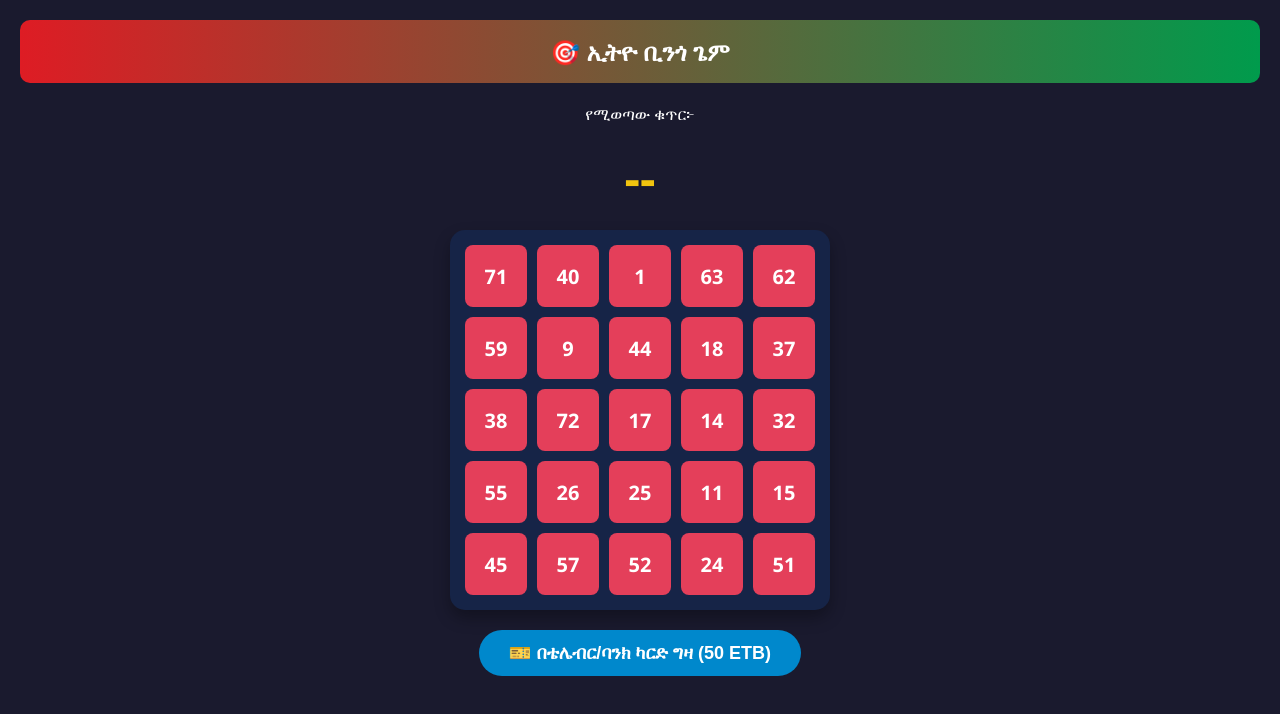
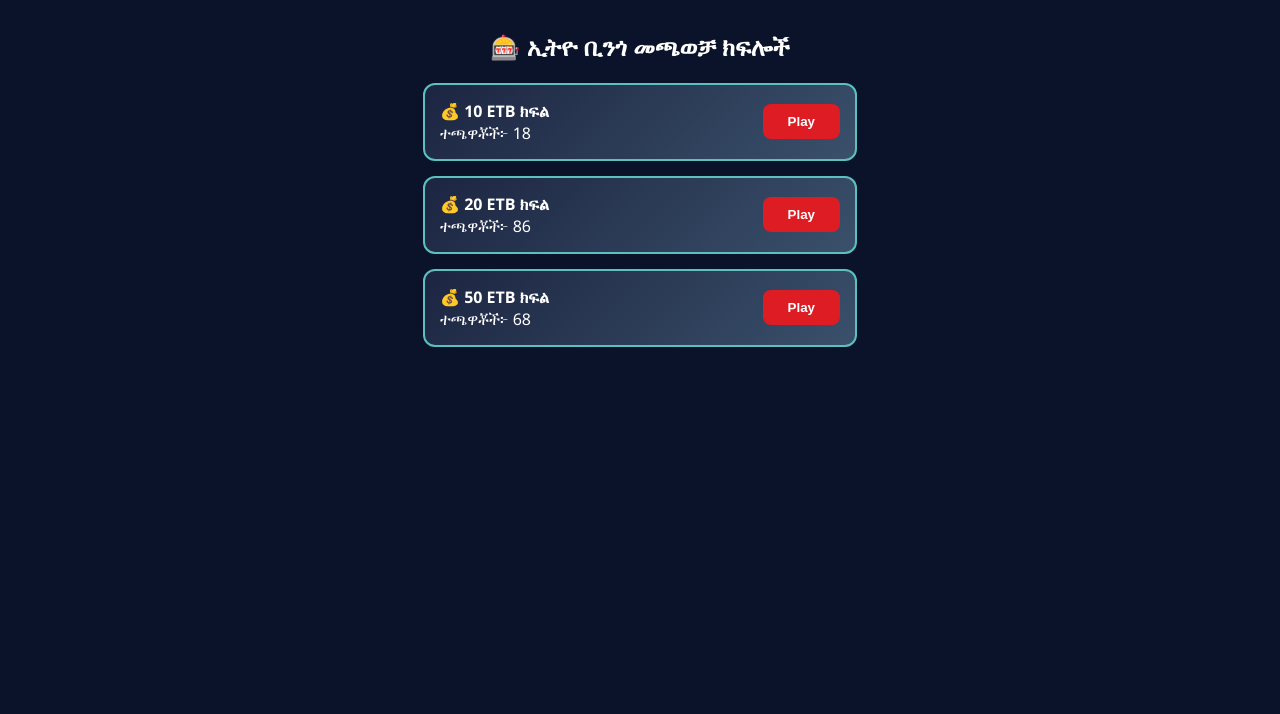
Before and after one commit to lemak436-crypto/Ethio-bingo-game, a website: page public/index.html in a window 1280 px wide. Drawn offline with Linux system fonts and the light colour scheme.

Commit message:
Update index.html

```diff
--- a/public/index.html
+++ b/public/index.html
@@ -3,105 +3,178 @@
 <head>
     <meta charset="UTF-8">
     <meta name="viewport" content="width=device-width, initial-scale=1.0">
-    <title>ኢትዮ ቢንጎ ጌም - Ethio Bingo</title>
+    <title>ኢትዮ ቢንጎ ጌም - Mini App</title>
     <style>
         body {
-            font-family: 'Segoe UI', Tahoma, Geneva, Verdana, sans-serif;
-            background-color: #1a1a2e;
-            color: #fff;
+            font-family: 'Segoe UI', Arial, sans-serif;
+            background-color: #0b132b;
+            color: #ffffff;
             text-align: center;
             margin: 0;
-            padding: 20px;
+            padding: 10px;
         }
-        .header {
-            background: linear-gradient(90deg, #de1c24, #009b4c);
+        /* የክፍሎች (Lobby) ዲዛይን */
+        .lobby-container { display: block; }
+        .game-container { display: none; }
+
+        .room-card {
+            background: linear-gradient(135deg, #1c2541, #3a506b);
+            margin: 15px auto;
             padding: 15px;
-            border-radius: 10px;
-            font-size: 24px;
+            border-radius: 12px;
+            max-width: 400px;
+            display: flex;
+            justify-content: space-between;
+            align-items: center;
+            border: 2px solid #5bc0be;
+        }
+        .room-info { text-align: left; }
+        .play-btn {
+            background-color: #de1c24;
+            color: white;
+            border: none;
+            padding: 10px 25px;
             font-weight: bold;
-            margin-bottom: 20px;
+            border-radius: 8px;
+            cursor: pointer;
         }
-        .bingo-board {
+        /* የቢንጎ ጨዋታ ሰሌዳ ዲዛይን */
+        .bingo-grid {
             display: grid;
             grid-template-columns: repeat(5, 1fr);
-            gap: 10px;
-            max-width: 350px;
-            margin: 0 auto;
-            background-color: #162447;
-            padding: 15px;
-            border-radius: 15px;
-            box-shadow: 0 8px 16px rgba(0,0,0,0.3);
+            gap: 5px;
+            max-width: 360px;
+            margin: 15px auto;
+            background-color: #1c2541;
+            padding: 10px;
+            border-radius: 10px;
         }
         .cell {
-            background-color: #e43f5a;
+            background-color: #3a506b;
             aspect-ratio: 1;
             display: flex;
             align-items: center;
             justify-content: center;
-            font-size: 20px;
+            font-size: 18px;
             font-weight: bold;
-            border-radius: 8px;
+            border-radius: 5px;
             cursor: pointer;
-            transition: 0.3s;
         }
-        .cell.marked {
-            background-color: #009b4c;
-            transform: scale(0.95);
-        }
-        .btn-deposit {
-            background-color: #0088cc;
-            color: white;
-            border: none;
-            padding: 12px 30px;
-            font-size: 18px;
-            border-radius: 25px;
-            margin-top: 20px;
-            cursor: pointer;
+        .cell.called { background-color: #009b4c; color: white; }
+        .current-call {
+            font-size: 50px;
+            color: #f1c40f;
             font-weight: bold;
-        }
-        .current-number {
-            font-size: 48px;
-            color: #f1c40f;
-            margin: 20px 0;
-            font-weight: bold;
+            margin: 10px 0;
         }
     </style>
 </head>
 <body>
 
-    <div class="header">🎯 ኢትዮ ቢንጎ ጌም</div>
-
-    <div class="status">የሚወጣው ቁጥር፦</div>
-    <div class="current-number" id="lucky-number">--</div>
-
-    <div class="bingo-board" id="board">
-        <!-- የቢንጎ ቁጥሮች በጃቫስክሪፕት እዚህ ይገባሉ -->
+    <!-- 1. የሎቢ (የመጫወቻ ክፍሎች) ገጽ -->
+    <div id="lobby" class="lobby-container">
+        <h2>🎰 ኢትዮ ቢንጎ መጫወቻ ክፍሎች</h2>
+        <div class="room-card">
+            <div class="room-info">
+                <strong>💰 10 ETB ክፍል</strong><br>
+                <span>ተጫዋቾች፦ 18</span>
+            </div>
+            <button class="play-btn" onclick="enterRoom(10)">Play</button>
+        </div>
+        <div class="room-card">
+            <div class="room-info">
+                <strong>💰 20 ETB ክፍል</strong><br>
+                <span>ተጫዋቾች፦ 86</span>
+            </div>
+            <button class="play-btn" onclick="enterRoom(20)">Play</button>
+        </div>
+        <div class="room-card">
+            <div class="room-info">
+                <strong>💰 50 ETB ክፍል</strong><br>
+                <span>ተጫዋቾች፦ 68</span>
+            </div>
+            <button class="play-btn" onclick="enterRoom(50)">Play</button>
+        </div>
     </div>
 
-    <button class="btn-deposit" onclick="buyCard()">🎫 በቴሌብር/ባንክ ካርድ ግዛ (50 ETB)</button>
+    <!-- 2. የውስጥ ጨዋታ መጫወቻ ገጽ -->
+    <div id="game-room" class="game-container">
+        <h3 id="room-title">ክፍል፦ 10 ETB</h3>
+        <div>የሚወጣው ቁጥር፦</div>
+        <div class="current-call" id="call-number">--</div>
+
+        <div class="bingo-grid" id="bingo-board"></div>
+        <button class="play-btn" style="background-color:#009b4c; width:80%;" onclick="checkBingo()">BINGO!</button>
+        <br><br>
+        <button class="play-btn" style="background-color:#7f8c8d;" onclick="leaveRoom()">ውጣ (Leave)</button>
+    </div>
 
     <script>
-        // የቢንጎ ሰሌዳ በዘፈቀደ ቁጥሮች መሥሪያ
-        const board = document.getElementById('board');
-        const usedNumbers = new Set();
+        let currentRoomStake = 0;
+        const boardNumbers = [];
 
+        function enterRoom(stake) {
+            currentRoomStake = stake;
+            document.getElementById('lobby').style.display = 'none';
+            document.getElementById('game-room').style.display = 'block';
+            document.getElementById('room-title').innerText = `ክፍል፦ ${stake} ETB`;
+            generateNewBoard();
+            startNumberCalling();
+        }
+
+        function leaveRoom() {
+            document.getElementById('lobby').style.display = 'block';
+            document.getElementById('game-room').style.display = 'none';
+            clearInterval(gameTimer);
+        }
+
+        function generateNewBoard() {
+            const grid = document.getElementById('bingo-board');
+            grid.innerHTML = "";
+            const used = new Set();
             for (let i = 0; i < 25; i++) {
                 let num;
-            do {
-                num = Math.floor(Math.random() * 75) + 1;
-            } while (usedNumbers.has(num));
-            usedNumbers.add(num);
+                do { num = Math.floor(Math.random() * 75) + 1; } while (used.has(num));
+                used.add(num);
+                boardNumbers.push(num);
 
                 const cell = document.createElement('div');
                 cell.className = 'cell';
                 cell.innerText = num;
-            cell.onclick = () => cell.classList.toggle('marked');
-            board.appendChild(cell);
+                cell.id = `cell-${num}`;
+                cell.onclick = () => {
+                    // ተጫዋቹ የደረሰውን ቁጥር ሲነካ ምልክት ያደርጋል
+                    cell.classList.toggle('called');
+                };
+                grid.appendChild(cell);
+            }
         }
 
-        function buyCard() {
-            alert("ወደ ቻፓ የክፍያ ገጽ በመውሰድ ላይ... (ቴሌብር እና ሲቢኢ ብር)");
-            // እዚህ ጋ ከ server.js /api/deposit ጋር ይገናኛል
+        let gameTimer;
+        function startNumberCalling() {
+            const calledNumbers = [];
+            gameTimer = setInterval(() => {
+                if (calledNumbers.length >= 75) { clearInterval(gameTimer); return; }
+                let nextNum;
+                do { nextNum = Math.floor(Math.random() * 75) + 1; } while (calledNumbers.includes(nextNum));
+                calledNumbers.push(nextNum);
+
+                document.getElementById('call-number').innerText = nextNum;
+
+                // የአማርኛ ድምፅ ማጫወቻ ሎጅክ (የአራዳ ቢንጎ ኮፒ)
+                speakNumber(nextNum);
+            }, 4000); // በየ 4 ሰኮንዱ ቁጥር ይወጣል
+        }
+
+        function speakNumber(num) {
+            // የቴሌግራም ብራውዘር የፅሁፍ ድምፅ ማጉያ (Speech Synthesis) በመጠቀም
+            const msg = new SpeechSynthesisUtterance(`ቁጥር ${num}`);
+            msg.lang = 'am-ET';
+            window.speechSynthesis.speak(msg);
+        }
+
+        function checkBingo() {
+            alert("ቢንጎ ተረጋግጧል! የእርስዎን ካርድ ሲስተሙ እየመረመረ ነው...");
         }
     </script>
 </body>
```
Lines whose indentation alone changed are shown as unchanged.
